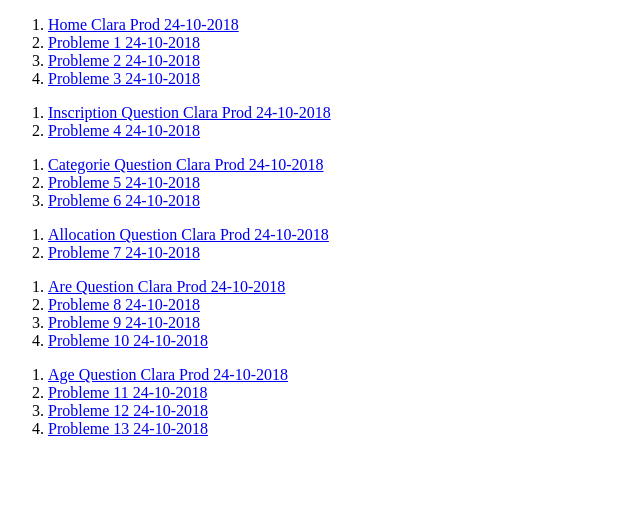
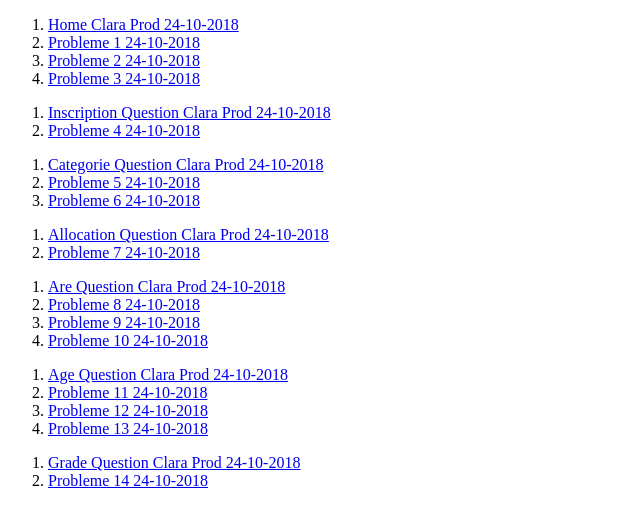
Before and after one commit to maxdeval/auditTanaguruClara, a plain HTML site: page index.html in a window 1280 px wide. Shown: the whole page, without its empty margins (0-640 px from the left). Drawn offline with Linux system fonts and the light colour scheme.

Commit message:
Update index.html

```diff
--- a/index.html
+++ b/index.html
@@ -35,5 +35,9 @@
     <li><a href="/auditTanaguruClara/Probleme12ClaraProd24102018.html">Probleme 12 24-10-2018</a></li>
     <li><a href="/auditTanaguruClara/Probleme13ClaraProd24102018.html">Probleme 13 24-10-2018</a></li>
   </ol>
+  <ol>
+    <li><a href="/auditTanaguruClara/GradeQuestionClaraProd24102018.htm">Grade Question Clara Prod 24-10-2018</a></li>
+    <li><a href="/auditTanaguruClara/Probleme14ClaraProd24102018.html">Probleme 14 24-10-2018</a></li>
+  </ol>
 </body>
 </html>
```
